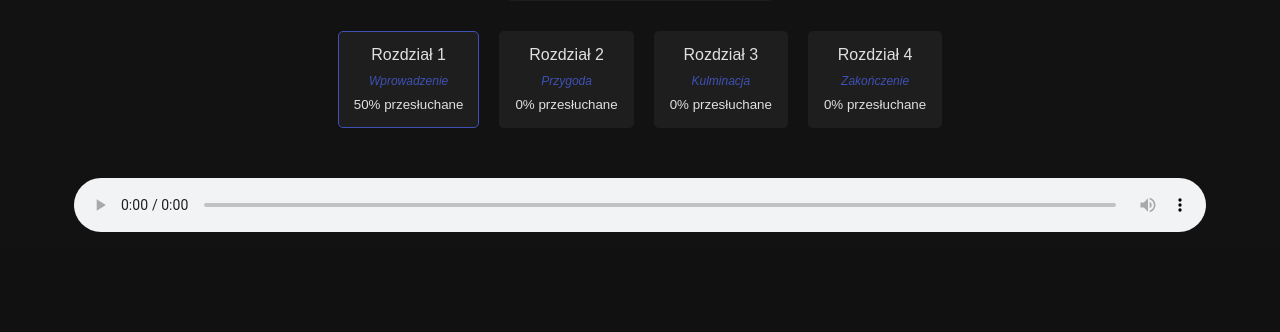
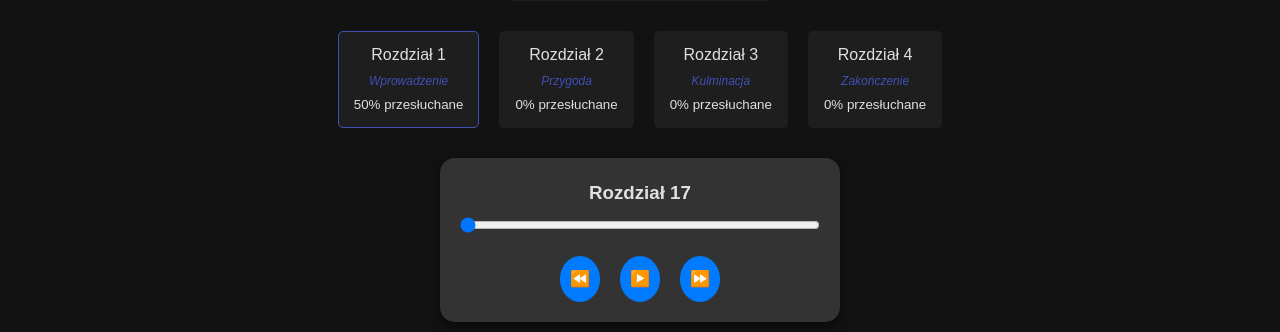
Before and after one commit to 2Def/Arczi-AudioPlayer, a PHP site: page /listen.php in a window 1280 px wide. Shown: the part 555-887 px from the top of the page. Before the commit the page ends 787 px from the top, so only its background shows below. Run offline with PHP 8.4, Linux system fonts and the light colour scheme.

Commit message:
Create beauty player

```diff
--- a/User/assets/style.css
+++ b/User/assets/style.css
@@ -245,13 +245,6 @@ button:hover {
     font-style: italic;
   }
 
-  /* Stylizacja odtwarzacza audio */
-  .audio-player {
-    width: 100%;
-    outline: none;
-    margin-top: 20px;
-  }
-
   /* Zapobiega zawijaniu się nagłówka na wiele linii */
   .no-wrap {
     white-space: nowrap;
@@ -319,6 +312,45 @@ button:hover {
     margin-bottom: 15px;
 }
 
+.player {
+  background: #333;
+  padding: 20px;
+  border-radius: 15px;
+  box-shadow: 0 4px 10px rgba(0, 0, 0, 0.5);
+  text-align: center;
+  max-width: 400px;
+  margin: auto;
+}
+
+.controls {
+  display: flex;
+  justify-content: center;
+  align-items: center;
+  margin-top: 15px;
+}
+
+.controls button {
+  all: unset;
+  border: none;
+  background: #007bff;
+  color: white;
+  padding: 10px;
+  border-radius: 50%;
+  margin: 0 10px;
+  cursor: pointer;
+  transition: background 0.3s;
+}
+
+.controls button:hover {
+  background: #0056b3;
+}
+
+.player input[type="range"] {
+  width: 100%;
+  margin-top: 10px;
+}
+
+
   /* Responsywność */
   @media (max-width: 768px) {
     .book-card {
--- a/User/listen.php
+++ b/User/listen.php
@@ -50,11 +50,16 @@ require(MODULES . 'checkBlock.php');
     </div>
     </div>
 
-    <!-- Stylizowany odtwarzacz audio -->
-    <audio id="audioPlayer" class="audio-player" controls>
-      <source src="audio/chapter1.mp3" type="audio/mp3">
-      Twoja przeglądarka nie wspiera elementu audio.
-    </audio>
+    <div class="player">
+        <h3>Rozdział 17</h3>
+        <audio id="audio" src="your-audio-file.mp3"></audio>
+        <input type="range" id="progress" value="0" min="0" step="1">
+        <div class="controls">
+            <button onclick="rewind()">⏪</button>
+            <button onclick="togglePlayPause()">▶️</button>
+            <button onclick="forward()">⏩</button>
+        </div>
+    </div>
   </div>
 
   <script src="assets/script.js"></script>
```
